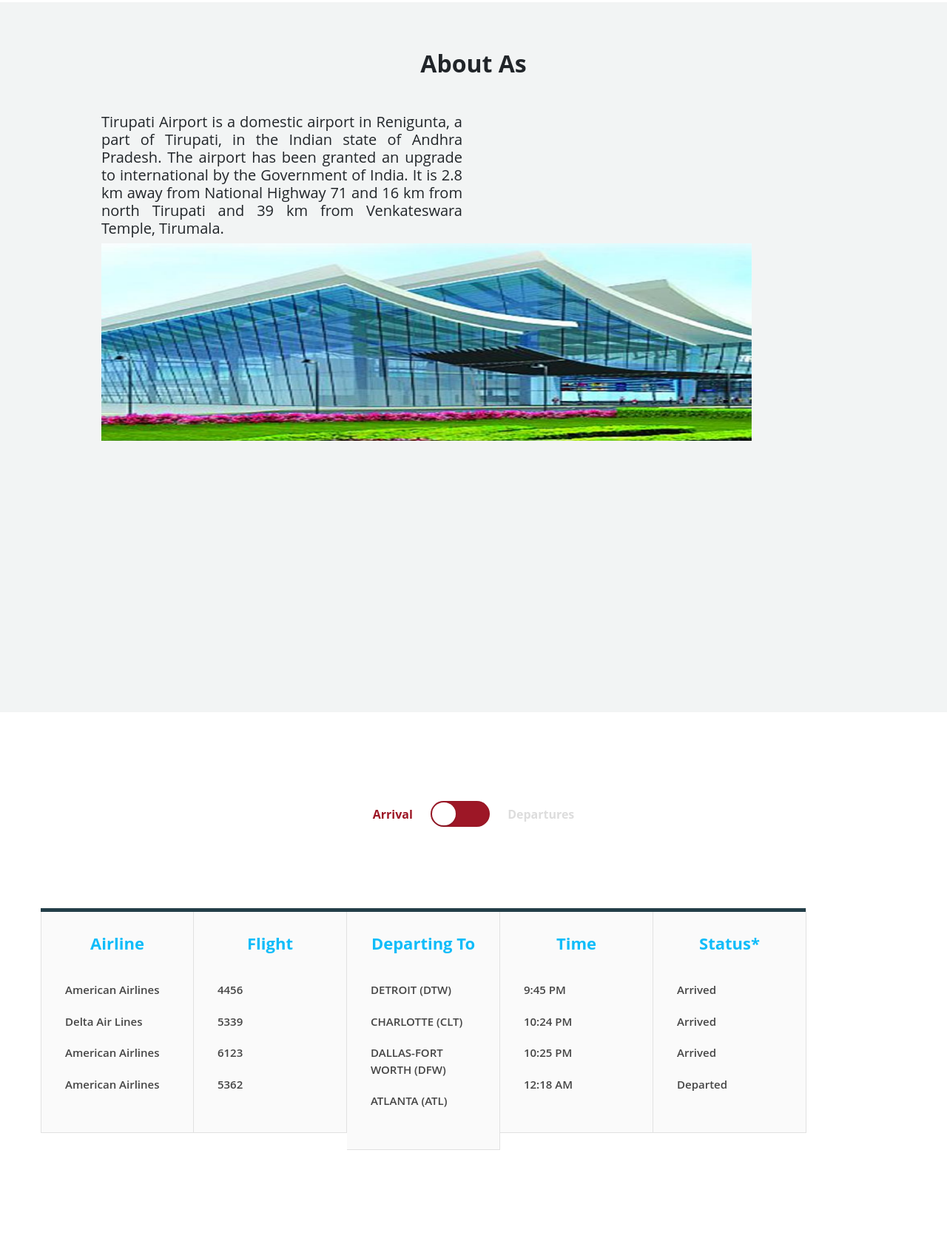
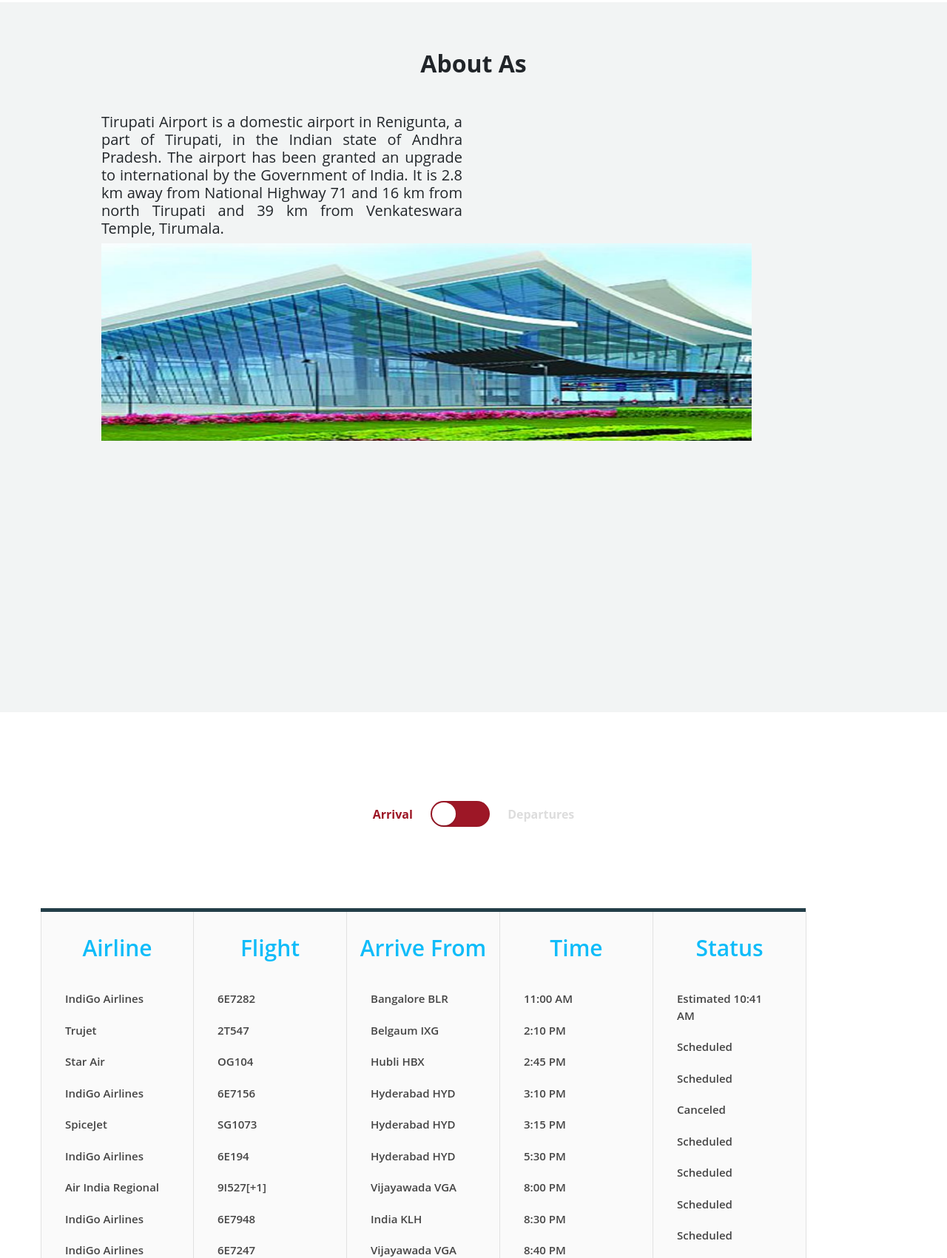
Before and after one commit to GokulVelu-GL/Rooster-airports, a Flask app: page /tir in a window 1280 px wide. Shown: the part 645-2346 px from the top of the page at 74% size. Run offline with Flask 2, Linux system fonts and the light colour scheme; some libraries are stand-ins or nearby versions; grey boxes are pictures that could not be loaded.

Commit message:
updated tir

```diff
--- a/templates/tir.html
+++ b/templates/tir.html
@@ -1170,72 +1170,118 @@ header .overlay {
   </div>
   <label class="toggler" id="filt-hourly">Departures</label>
   <div id="monthly" class="wrapper-full">
-    <p class="bandwidth"></p>
     <div id="pricing-chart-wrap">
       <div id="pricing-chart">
         <div id="smaller-plans">
             <div class="plan">
               <div class="price">
-                <span  data-dollar-amount="22.59">Airline</span>
+                <span class="amount" data-dollar-amount="22.59">Airline</span>
               </div>
               <ul>
-                <li>American Airlines</li>
-                <li>Delta Air Lines</li>
-                <li>American Airlines</li>
-                <li>American Airlines</li>
+                <li>IndiGo Airlines</li>
+                <li>Trujet</li>
+                <li>Star Air</li>
+                <li>IndiGo Airlines</li>
+                <li>SpiceJet</li>
+                <li>IndiGo Airlines</li>
+                <li>Air India Regional</li>
+                <li>IndiGo Airlines</li>
+                <li>IndiGo Airlines</li>
+                <li>SpiceJet</li>
+                <li>IndiGo Airlines</li>
+                <li>SpiceJet</li>
+                <li>Air India</li></li>
+
               </ul>
             </div>
-
             <div class="plan">
               <div class="price">
-                <span>Flight</span>
-
+                <span class="amount" data-dollar-amount="22.59">Flight</span>
               </div>
               <ul>
-                <li>4456</li>
-                <li>5339</li>
-                <li>6123</li>
-                <li>5362</li>
+                <li>6E7282</li>
+                <li>2T547</li>
+                <li>OG104</li>
+                <li>6E7156</li>
+                <li>SG1073</li>
+                <li>6E194</li>
+                <li>9I527[+1]</li>
+                <li>6E7948</li>
+                <li>6E7247</li>
+                <li>SG3725</li>
+                <li>6E7129</li>
+                <li>SG1075</li>
+                <li>AI542</li>
+
               </ul>
             </div>
            <div class="plan">
               <div class="price">
-                <span >Departing To</span>
-
-              </div>
-
+                <span class="amount" >Arrive From</span>
+              </div>
               <ul>
-                <li>DETROIT (DTW)</li>
-                <li>CHARLOTTE (CLT)</li>
-                <li>DALLAS-FORT WORTH (DFW)</li>
-                <li>ATLANTA (ATL)</li>
+                  <li>Bangalore BLR</li>
+                  <li>Belgaum IXG</li>
+                  <li>Hubli HBX</li>
+                  <li>Hyderabad HYD</li>
+                  <li>Hyderabad HYD</li>
+                  <li>Hyderabad HYD	</li>
+                  <li>Vijayawada VGA</li>
+                  <li>India KLH</li>
+                  <li>Vijayawada VGA</li>
+                  <li>Hyderabad HYD</li>
+                  <li>Hyderabad HYD</li>
+                  <li>Hyderabad HYD</li>
+                  <li>Delhi DEL</li>
+
+
               </ul>
-
             </div>
          <div class="plan">
               <div class="price">
-                <span  data-dollar-amount="102.05">Time</span>
-
+                <span class="amount" data-dollar-amount="22.59">Time</span>
               </div>
               <ul>
-                <li>9:45 PM</li>
-                <li>10:24 PM</li>
-                <li>10:25 PM</li>
-                <li>12:18 AM</li>
+                <li>11:00 AM</li>
+                <li>2:10 PM</li>
+                <li>2:45 PM</li>
+                <li>3:10 PM</li>
+                <li>3:15 PM</li>
+                <li>5:30 PM</li>
+                <li>8:00 PM</li>
+                <li>8:30 PM</li>
+                  <li>8:40 PM</li>
+                  <li>8:45 PM</li>
+                  <li>9:35 PM</li>
+                  <li>9:40 PM</li>
+                  <li>9:55 PM</li>
               </ul>
             </div>
           <div class="plan">
               <div class="price">
-                                <span  data-dollar-amount="202.81">Status*</span>
+                <span class="amount" data-dollar-amount="22.59">Status</span>
               </div>
               <ul>
-                <li>Arrived</li>
-                <li>Arrived</li>
-                <li>Arrived</li>
-                <li>Departed</li>
+               <li>Estimated 10:41 AM</li>
+                  <li>Scheduled</li>
+                  <li>Scheduled</li>
+                  <li>Canceled</li>
+                  <li>Scheduled</li>
+                  <li>Scheduled</li>
+                  <li>Scheduled</li>
+                  <li>Scheduled</li>
+                  <li>Scheduled</li>
+                  <li>Scheduled</li>
+                  <li>Scheduled</li>
+                  <li>Scheduled</li>
+                  <li>Scheduled</li>
+
               </ul>
             </div>
 
+
+
+
         </div>
 
 
@@ -1244,69 +1290,112 @@ header .overlay {
     </div>
   </div>
 <div id="hourly" class="wrapper-full hide">
-    <p class="bandwidth"></p>
     <div id="pricing-chart-wrap">
       <div id="pricing-chart">
         <div id="smaller-plans">
-            <div class="plan ">
-              <div class="price">
-
-                <span  data-dollar-amount="0.03">Airline</span>
-                              </div>
-              <ul>
-                <li>Delta Air Lines</li>
-                <li>American Airlines</li>
-                <li>American Airlines</li>
-                <li>Delta Air Lines</li>
-              </ul>
-            </div>
-            <div class="plan ">
-              <div class="price">
-                <span  data-dollar-amount="0.05">Flight</span>
-              </div>
-              <ul>
-                <li>DETROIT (DTW)</li>
-                <li>CHARLOTTE (CLT)</li>
-                <li>	DALLAS-FORT WORTH (DFW)</li>
-                <li>ATLANTA (ATL)</li>
-              </ul>
-            </div>
-              <div class="plan ">
-              <div class="price">
-                <span>Departing To</span>
-              </div>
-              <ul>
-                <li>DETROIT (DTW)</li>
-                <li>CHARLOTTE (CLT)</li>
-                <li>DALLAS-FORT WORTH (DFW)</li>
-                <li>ATLANTA (ATL)</li>
-              </ul>
-            </div>
             <div class="plan">
               <div class="price">
-                <span  data-dollar-amount="0.08">Time</span>
-               </div>
-
-
-
+                <span class="amount" data-dollar-amount="22.59">Airline</span>
+              </div>
               <ul>
-                <li>9:45 PM</li>
-                <li>10:24 PM</li>
-                <li>10:25 PM</li>
-                <li>12:18 AM</li>
+                <li>IndiGo</li>
+                <li>IndiGo</li>
+                <li>IndiGo</li>
+                <li>IndiGo</li>
+                <li>IndiGo</li>
+                <li>IndiGo</li>
+                <li>IndiGo</li>
+                <li>IndiGo</li>
+                  <li>	Air India</li>
+                  <li>GoAir</li>
+                  <li>IndiGo</li>
+                  <li>IndiGo</li>
               </ul>
             </div>
+
 <div class="plan">
               <div class="price">
-
-                <span  data-dollar-amount="0.14">Status</span>
-
+                <span class="amount" data-dollar-amount="22.59">Flight</span>
               </div>
               <ul>
-                <li>ontime</li>
-                <li>ontime</li>
-                <li>ontime</li>
-                <li>ontime</li>
+               <li>6E2169</li>
+               <li>6E998</li>
+               <li>AI539</li>
+               <li>G8332</li>
+               <li>6E183</li>
+               <li>6E6385</li>
+               <li>6E752</li>
+               <li>9I512</li>
+               <li>6E924</li>
+               <li>6E705</li>
+               <li>9I554</li>
+               <li>6E6985</li>
+
+              </ul>
+            </div>
+<div class="plan">
+              <div class="price">
+                <span class="amount" data-dollar-amount="22.59">Arrive To</span>
+              </div>
+              <ul>
+                <li>Mumbai (BOM)</li>
+                  <li>Chennai (MAA)</li>
+                  <li>
+Chennai (MAA)</li>
+                  <li>Bengaluru (BLR)</li>
+                  <li>Kolkata (CCU)</li>
+                  <li>
+Delhi (DEL)</li>
+                  <li>
+Delhi (DEL)</li>
+                                  <li>Mumbai (BOM)</li>
+                  <li>Chennai (MAA)</li>
+                  <li>
+Chennai (MAA)</li>
+                  <li>Bengaluru (BLR)</li>
+                  <li>Kolkata (CCU)</li>
+
+
+              </ul>
+            </div>
+<div class="plan">
+              <div class="price">
+                <span class="amount" data-dollar-amount="22.59">Time</span>
+              </div>
+              <ul>
+                <li>10:00 AM</li>
+                  <li>11.50 AM</li>
+                  <li>3:40 PM</li>
+                  <li>3:40 PM</li>
+                  <li> 4:15 PM</li>
+                  <li>6:10 PM</li>
+                  <li> 8:50 PM</li>
+                  <li> 9:00 PM</li>
+                  <li>9:10 PM</li>
+                  <li>9:15 PM</li>
+                  <li>10:05 PM</li>
+                  <li>10:10 PM</li>
+
+              </ul>
+            </div>
+<div class="plan">
+              <div class="price">
+                <span class="amount" data-dollar-amount="22.59">status</span>
+              </div>
+              <ul>
+                <li>Departed 6:09 AM</li>
+                <li>Departed 7:30 AM</li>
+                <li>Departed 9:12 AM</li>
+                <li>Departed 9:50 AM</li>
+                <li>Departed 9:56 AM</li>
+                <li>Departed 10:07 AM</li>
+                <li>Scheduled</li>
+                <li>Scheduled</li>
+                <li>Scheduled</li>
+                <li>Scheduled</li>
+                <li>Scheduled</li>
+
+
               </ul>
             </div>
 
```
Lines whose indentation alone changed are shown as unchanged.
